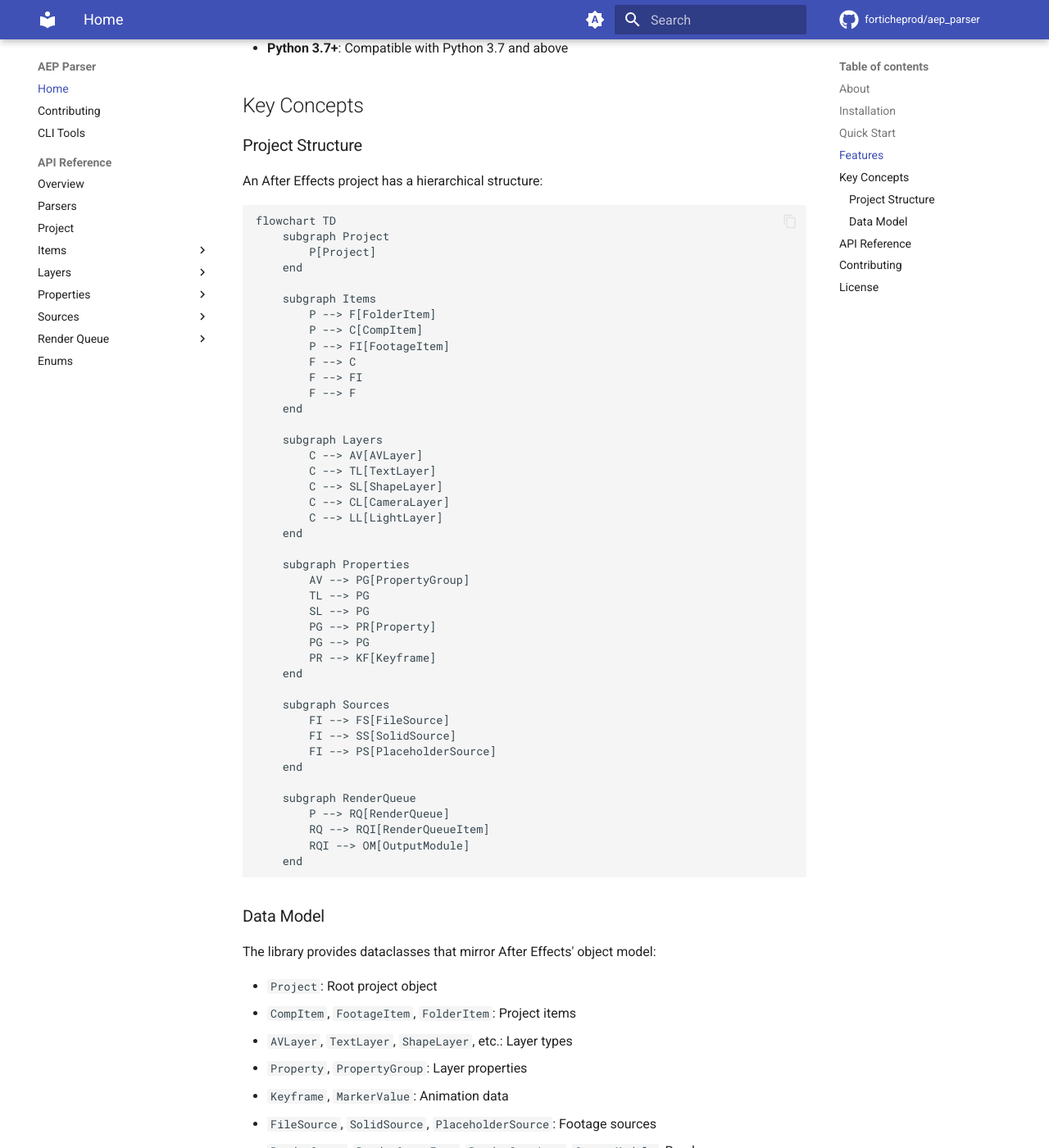
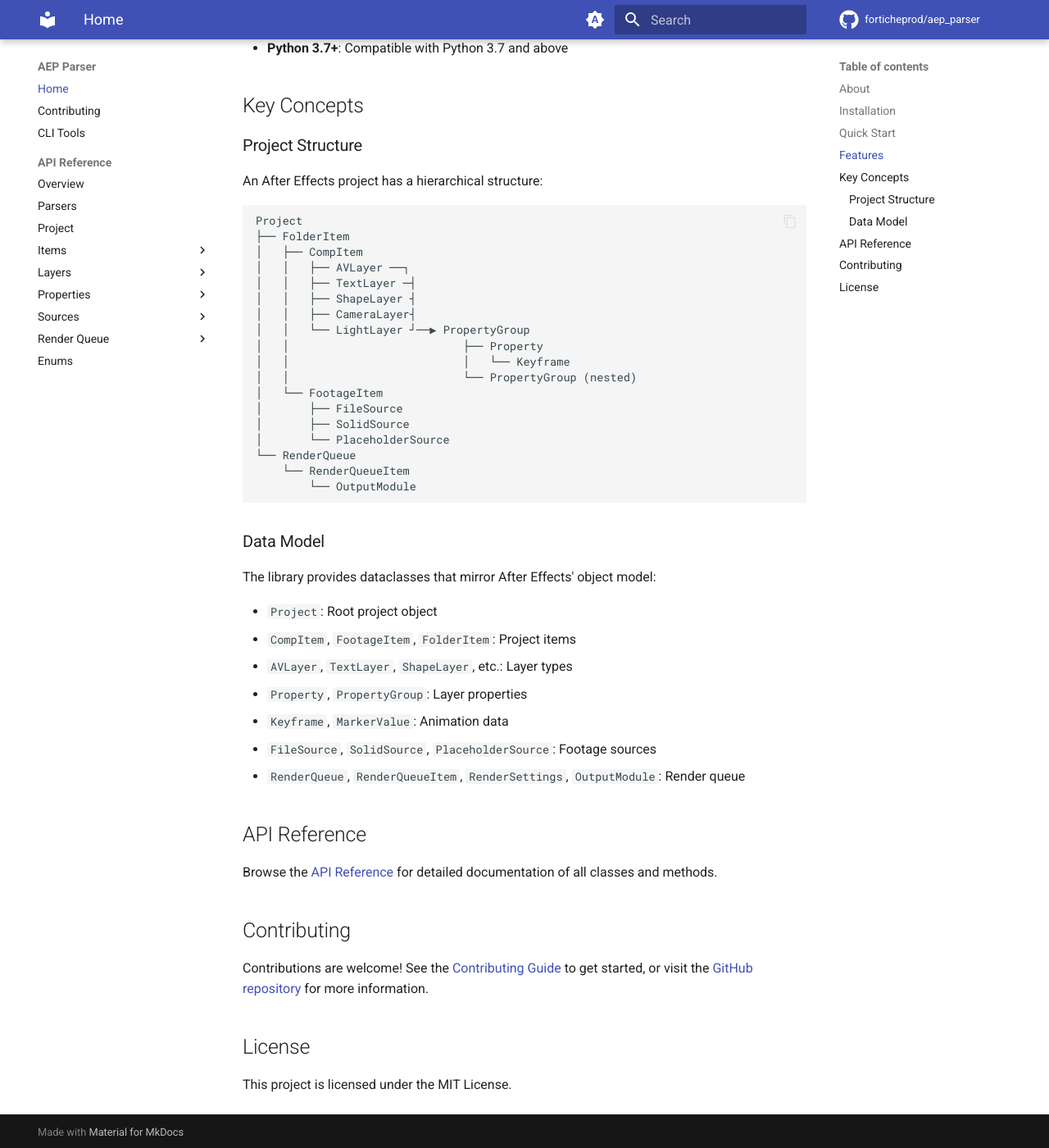
Before and after one commit to forticheprod/aep_parser, an MkDocs documentation site: the page built from docs/index.md, in a window 1280 px wide and 1400 px high, scrolled down 1120 px. Shown: the whole window at 82% size. Built offline with MkDocs 1.6.1 and Material for MkDocs 9.7.7, drawn with Linux system fonts in a browser that asks for light colours; comment, search, counter and statistics services are not loaded.

Commit message:
docs: replace mermaid graph with ascii, enable mermaid in docs, confo license in pyproject

````diff
--- a/docs/index.md
+++ b/docs/index.md
@@ -44,49 +44,25 @@ for item in project:
 
 An After Effects project has a hierarchical structure:
 
-```mermaid
-flowchart TD
-    subgraph Project
-        P[Project]
-    end
-
-    subgraph Items
-        P --> F[FolderItem]
-        P --> C[CompItem]
-        P --> FI[FootageItem]
-        F --> C
-        F --> FI
-        F --> F
-    end
-
-    subgraph Layers
-        C --> AV[AVLayer]
-        C --> TL[TextLayer]
-        C --> SL[ShapeLayer]
-        C --> CL[CameraLayer]
-        C --> LL[LightLayer]
-    end
-
-    subgraph Properties
-        AV --> PG[PropertyGroup]
-        TL --> PG
-        SL --> PG
-        PG --> PR[Property]
-        PG --> PG
-        PR --> KF[Keyframe]
-    end
-
-    subgraph Sources
-        FI --> FS[FileSource]
-        FI --> SS[SolidSource]
-        FI --> PS[PlaceholderSource]
-    end
-
-    subgraph RenderQueue
-        P --> RQ[RenderQueue]
-        RQ --> RQI[RenderQueueItem]
-        RQI --> OM[OutputModule]
-    end
+```
+Project
+├── FolderItem
+│   ├── CompItem
+│   │   ├── AVLayer ──┐
+│   │   ├── TextLayer ─┤
+│   │   ├── ShapeLayer ┤
+│   │   ├── CameraLayer┤
+│   │   └── LightLayer ┘──▶ PropertyGroup
+│   │                          ├── Property
+│   │                          │   └── Keyframe
+│   │                          └── PropertyGroup (nested)
+│   └── FootageItem
+│       ├── FileSource
+│       ├── SolidSource
+│       └── PlaceholderSource
+└── RenderQueue
+    └── RenderQueueItem
+        └── OutputModule
 ```
 
 ### Data Model
--- a/mkdocs.yml
+++ b/mkdocs.yml
@@ -90,7 +90,11 @@ markdown_extensions:
       anchor_linenums: true
   - pymdownx.inlinehilite
   - pymdownx.snippets
-  - pymdownx.superfences
+  - pymdownx.superfences:
+      custom_fences:
+        - name: mermaid
+          class: mermaid
+          format: !!python/name:pymdownx.superfences.fence_code_format
   - pymdownx.details
   - pymdownx.magiclink  # Auto-converts URLs to clickable links
   - admonition
--- a/pyproject.toml
+++ b/pyproject.toml
@@ -3,14 +3,13 @@ name = "aep_parser"
 version = "0.1.0"
 description = "A .aep (After Effects Project) parser"
 readme = "readme.md"
-license = {text = "MIT"}
+license = "MIT"
 authors = [
     {name = "Aurore Delaunay", email = "del-github@blurme.net"}
 ]
 requires-python = ">=3.7"
 classifiers = [
     "Development Status :: 3 - Alpha",
-    "License :: OSI Approved :: MIT License",
     "Operating System :: OS Independent",
     "Programming Language :: Python :: 3",
     "Programming Language :: Python :: 3.7",
@@ -46,6 +45,7 @@ docs = [
 [project.urls]
 Homepage = "https://github.com/forticheprod/aep_parser"
 Repository = "https://github.com/forticheprod/aep_parser"
+Documentation = "https://forticheprod.github.io/aep_parser/"
 
 [project.scripts]
 aep-visualize = "aep_parser.cli.visualize:main"
````
